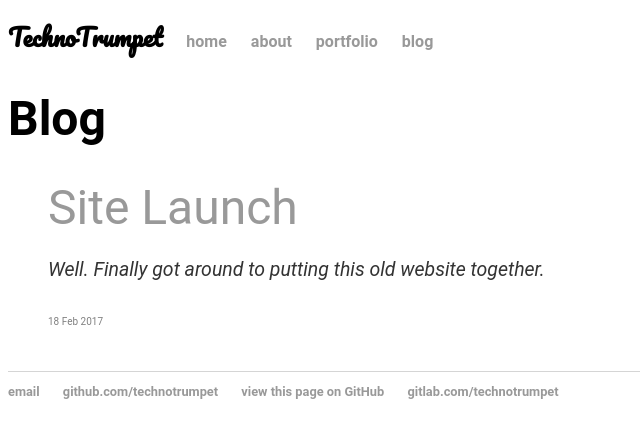
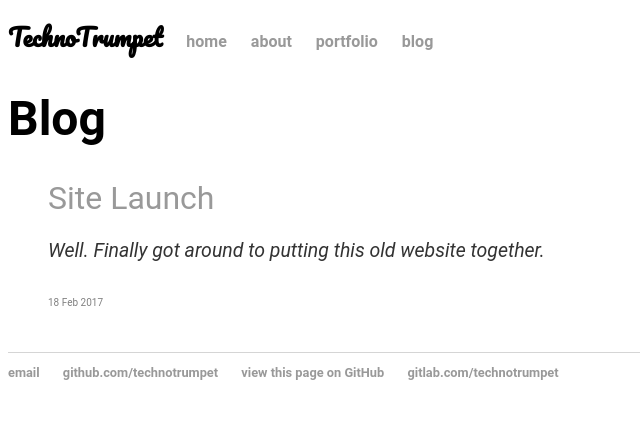
Before and after one commit to TechnoTrumpet/TechnoTrumpet.github.io, a Jekyll site: the page built from blog/index.html, in a window 1280 px wide. Shown: the top 438 px of the page, without its empty margins (0-640 px from the left). Built offline with Jekyll 4.4.1, drawn with Linux system fonts in a browser that asks for light colours.

Commit message:
Update index.html

```diff
--- a/blog/index.html
+++ b/blog/index.html
@@ -7,7 +7,7 @@ layout: default
 	<ul class="posts">
 
 	  {% for post in site.posts %}
-	    <li><font size="7"><a href="{{ post.url }}" title="{{ post.title }}">{{ post.title }}</a></font>
+	    <li><font size="6"><a href="{{ post.url }}" title="{{ post.title }}">{{ post.title }}</a></font>
 		    <i><font size="2">{{ post.excerpt }}</font></i>
 		    <font size="1" color="grey"><!--<span>-->{{ post.date | date_to_string }}<!--</span>--></font>
 		</li>
```
